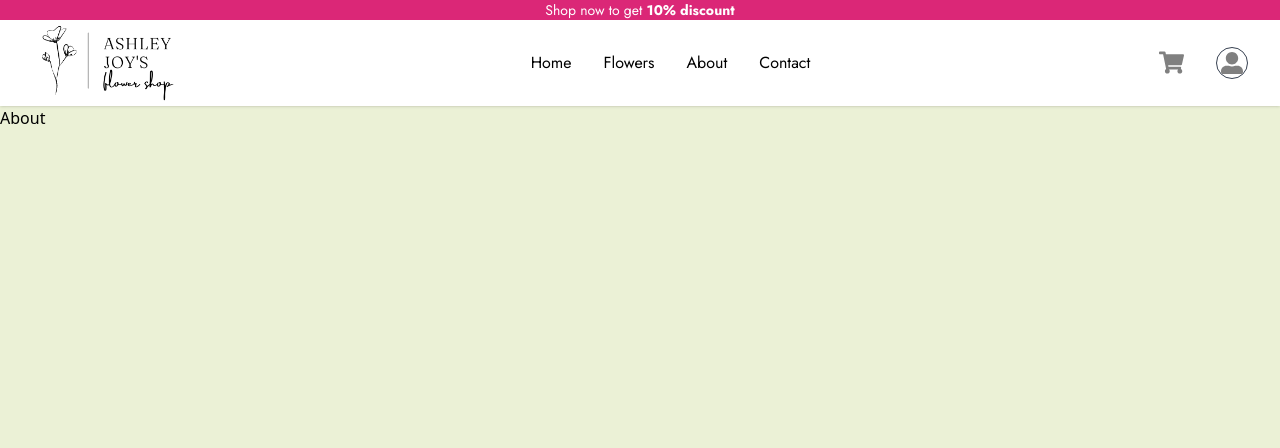
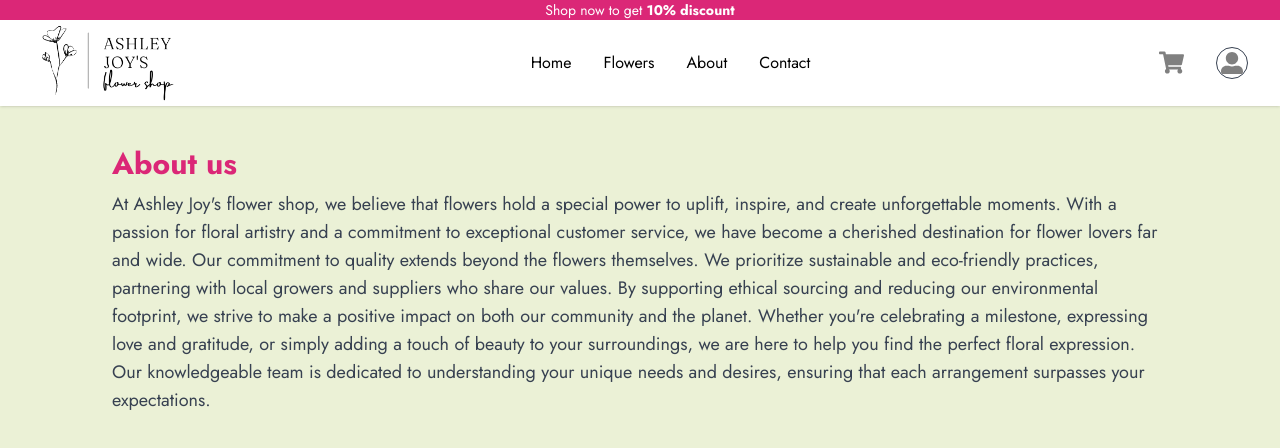
Before and after one commit to anielrussel/Ashley-ECommerce-MERN, a React (Vite) app in the folder frontend/: page /about in a window 1280 px wide. Shown: the top 448 px of the page. Built offline with nearby package versions, Linux system fonts and the light colour scheme; no server answers.

Commit message:
added menu and contact details

```diff
--- a/frontend/src/pages/About.tsx
+++ b/frontend/src/pages/About.tsx
@@ -1,9 +1,31 @@
-import React from 'react'
+import React from "react";
 
-const About:React.FC = () => {
+const About: React.FC = () => {
   return (
-    <div>About</div>
-  )
-}
+    <div className="lg:px-28 px-2 pt-10">
+      <div className="font-jost">
+        <h1 className="lg:text-3xl text-xl text-pink-600 font-bold">
+          About us
+        </h1>
+        <p className="lg:text-lg text-md text-gray-700 pt-2">
+          At Ashley Joy's flower shop, we believe that flowers hold a special
+          power to uplift, inspire, and create unforgettable moments. With a
+          passion for floral artistry and a commitment to exceptional customer
+          service, we have become a cherished destination for flower lovers far
+          and wide. Our commitment to quality extends beyond the flowers
+          themselves. We prioritize sustainable and eco-friendly practices,
+          partnering with local growers and suppliers who share our values. By
+          supporting ethical sourcing and reducing our environmental footprint,
+          we strive to make a positive impact on both our community and the
+          planet. Whether you're celebrating a milestone, expressing love and
+          gratitude, or simply adding a touch of beauty to your surroundings, we
+          are here to help you find the perfect floral expression. Our
+          knowledgeable team is dedicated to understanding your unique needs and
+          desires, ensuring that each arrangement surpasses your expectations.
+        </p>
+      </div>
+    </div>
+  );
+};
 
-export default About
+export default About;
--- a/frontend/src/pages/Contact.tsx
+++ b/frontend/src/pages/Contact.tsx
@@ -2,7 +2,16 @@ import React from 'react'
 
 const Contact:React.FC = () => {
   return (
-    <div>Contact</div>
+    <div className="lg:px-28 px-2 pt-10">
+      <div className="font-jost">
+        <h1 className="lg:text-3xl text-xl text-pink-600 font-bold">
+          Contact us
+        </h1>
+        <p className="lg:text-lg text-md text-gray-700 pt-2">
+          Email us at ajflowershop@example.com
+        </p>
+      </div>
+    </div>
   )
 }
 
--- a/frontend/src/pages/Menu.tsx
+++ b/frontend/src/pages/Menu.tsx
@@ -41,7 +41,7 @@ const Menu: React.FC = () => {
         {flashSale[0] &&
           flashSale.map((el) => (
             <div key={el._id} className="hidden lg:block bg-white">
-              <Link to={`product/${el._id}`}>
+              <Link to={`product/${el._id}`} replace>
                 <img
                   src={el.image}
                   alt={el.name}
@@ -59,16 +59,17 @@ const Menu: React.FC = () => {
 
       {/* text */}
       <div className="mt-10 font-jost">
-        <h1 className="lg:text-3xl text-xl text-pink-600 font-bold">Flowers for you</h1>
+        <h1 className="lg:text-3xl text-xl text-pink-600 font-bold">
+          Flowers for you
+        </h1>
         <p className="lg:text-lg text-md text-gray-700">
-          Lorem ipsum dolor, sit amet consectetur adipisicing elit. Nisi
-          distinctio est expedita aperiam earum quos enim, cumque aut, eligendi
-          quas possimus, officia error repellendus fugit! Exercitationem
-          adipisci asperiores quod possimus, iusto dolore harum vel id illum
-          quia. Obcaecati labore quod esse quas non sunt quae doloribus vel
-          suscipit, unde cumque sit repellat natus soluta dignissimos dolores
-          expedita. Ad provident minima nemo temporibus amet ex quae id odit
-          repellendus delectus.
+          Welcome to our enchanting flower emporium, where beauty blossoms with
+          every petal. Explore our exquisite collection of handpicked blooms,
+          carefully cultivated to ignite joy and evoke emotions. From vibrant
+          bouquets to delicate arrangements, our flowers exude elegance and
+          grace, perfect for any occasion. Immerse yourself in the fragrant
+          world of nature's wonders and let our flowers weave their magic into
+          your heart.
         </p>
       </div>
 
```
